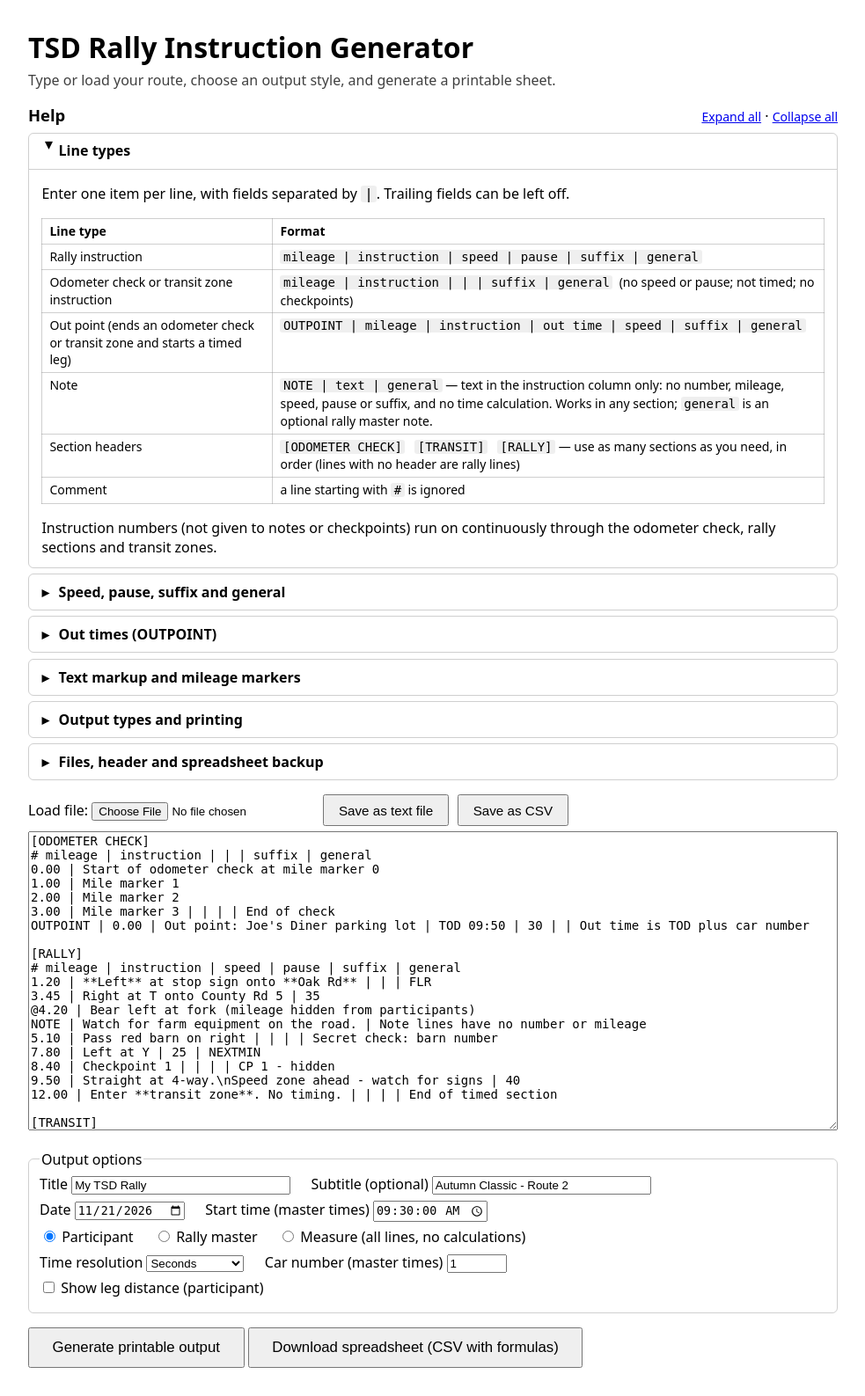
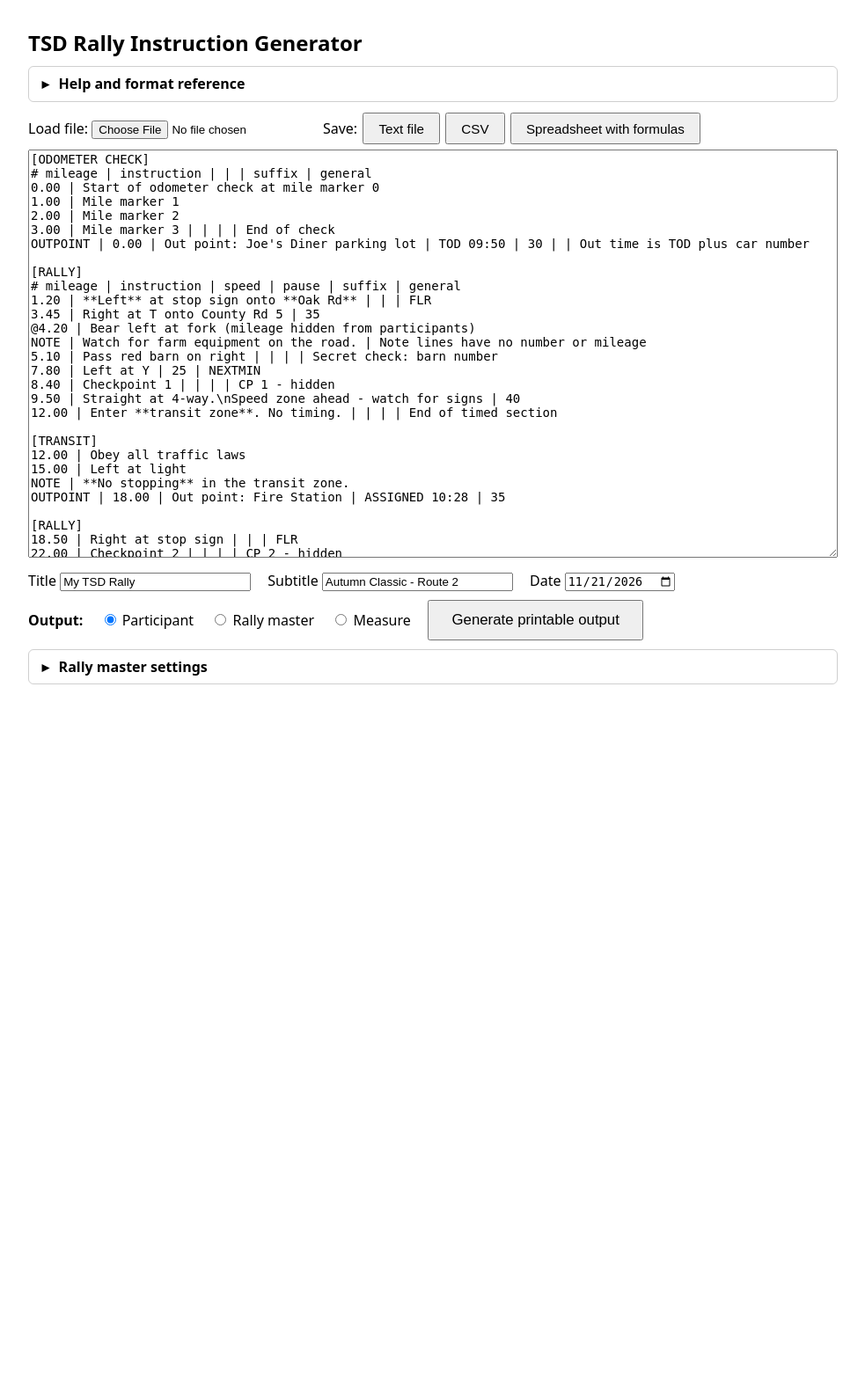
Before and after one commit to bpaauwe/rallymaster, a Flask app: page / in a window 1280 px wide. Shown: the whole page at 88% size, without its empty margins (148-1131 px from the left). After the commit the page ends 778 px from the top, so only its background shows below. Run offline with Flask 3, Linux system fonts and the light colour scheme.

Commit message:
Re-organize the display.
No real functional changes.

-Make the help section compact with rotating arrows to expand
the various sections.

- Have a compact view at the bottom with just the heading info
and the generate options.

- Make a rally master settings section that expands with a
rotating arrow.

```diff
--- a/tsd_rally/templates/index.html
+++ b/tsd_rally/templates/index.html
@@ -4,38 +4,44 @@
 <style>
  :root{color-scheme:light dark}
  body{font-family:system-ui,sans-serif;max-width:920px;margin:2rem auto;padding:0 1rem;line-height:1.4}
- h1{margin-bottom:.2rem} .sub{margin-top:0;opacity:.75}
- .help{margin:1rem 0}
- .help-head{display:flex;justify-content:space-between;align-items:baseline}
- .help-head h2{margin:0;font-size:1.15rem} .help-head a{font-size:14px}
- .help details{border:1px solid #8886;border-radius:6px;margin:.4rem 0}
- .help summary{cursor:pointer;font-weight:600;padding:.55rem .9rem;list-style:none;user-select:none}
- .help summary::-webkit-details-marker{display:none}
- .help summary::before{content:"\25B8";display:inline-block;width:1.2em;transition:transform .15s}
- .help details[open]>summary::before{transform:rotate(90deg)}
- .help details[open]>summary{border-bottom:1px solid #8886}
- .help details>*:not(summary){margin-left:.9rem;margin-right:.9rem}
- .help details>*:last-child{margin-bottom:.7rem}
- .help details>table.ref{width:calc(100% - 1.8rem)}
+ h1{margin:0 0 .6rem;font-size:1.5rem}
+ details.acc{border:1px solid #8886;border-radius:6px;margin:.4rem 0}
+ details.acc>summary{cursor:pointer;font-weight:600;padding:.5rem .9rem;list-style:none;user-select:none}
+ details.acc>summary::-webkit-details-marker{display:none}
+ details.acc>summary::before{content:"\25B8";display:inline-block;width:1.2em;transition:transform .15s}
+ details.acc[open]>summary::before{transform:rotate(90deg)}
+ details.acc[open]>summary{border-bottom:1px solid #8886}
+ details.acc>*:not(summary){margin-left:.9rem;margin-right:.9rem}
+ details.acc>*:last-child{margin-bottom:.7rem}
+ details.acc>table.ref{width:calc(100% - 1.8rem)}
+ .help-links{margin-top:.5rem;font-size:14px;text-align:right}
+ .row{display:flex;flex-wrap:wrap;gap:.4rem 1.2rem;align-items:center;margin:.6rem 0}
+ .row label{white-space:nowrap}
+ .set{margin:.55rem 0}
+ .set .hint{margin:.1rem 0 0}
  table.ref{border-collapse:collapse;width:100%;margin:.6rem 0;font-size:14px}
  table.ref th,table.ref td{border:1px solid #8886;padding:4px 8px;text-align:left;vertical-align:top}
  code{font-family:ui-monospace,monospace;background:#8882;padding:0 .25em;border-radius:3px}
  .toolbar{display:flex;flex-wrap:wrap;gap:.6rem;align-items:center;margin:.8rem 0 .4rem}
  #status{opacity:.75;font-size:14px}
- textarea{width:100%;height:340px;font-family:ui-monospace,monospace;font-size:14px;box-sizing:border-box}
+ textarea{width:100%;height:58vh;min-height:320px;font-family:ui-monospace,monospace;font-size:14px;box-sizing:border-box}
  fieldset{margin:1rem 0;border:1px solid #8886;border-radius:6px}
- fieldset label{margin-right:1.2rem;display:inline-block;margin-bottom:.4rem}
+ fieldset.opts label{margin-right:1.2rem;display:inline-block;margin-bottom:.4rem}
+ fieldset.opts label.opt{display:block;margin:.25rem 0}
+ label.opt small{display:block;margin-left:1.7rem;opacity:.75}
+ .hint{display:block;font-size:13px;opacity:.75;margin:0 0 .6rem}
+ label .hint{display:inline;margin-left:.4rem}
+ .dim{opacity:.45}
+ .grp{display:inline-flex;gap:.4rem;align-items:center}
  button{padding:.45rem 1rem;font-size:.95rem;cursor:pointer}
  button.go{padding:.7rem 1.6rem;font-size:1.05rem}
 </style></head><body>
 <h1>TSD Rally Instruction Generator</h1>
-<p class="sub">Type or load your route, choose an output style, and generate a printable sheet.</p>
 
-<section class="help" id="help">
- <div class="help-head"><h2>Help</h2>
-  <span><a href="#" id="expand-all">Expand all</a> &middot; <a href="#" id="collapse-all">Collapse all</a></span></div>
+<details class="acc" id="help"><summary>Help and format reference</summary>
+ <div class="help-links"><a href="#" id="expand-all">Expand all</a> &middot; <a href="#" id="collapse-all">Collapse all</a></div>
 
- <details open><summary>Line types</summary>
+ <details class="acc sub"><summary>Line types</summary>
   <p>Enter one item per line, with fields separated by <code>|</code>. Trailing fields can be left off.</p>
   <table class="ref">
    <tr><th>Line type</th><th>Format</th></tr>
@@ -49,7 +55,7 @@
   <p>Instruction numbers (not given to notes or checkpoints) run on continuously through the odometer check, rally sections and transit zones.</p>
  </details>
 
- <details><summary>Speed, pause, suffix and general</summary>
+ <details class="acc sub"><summary>Speed, pause, suffix and general</summary>
   <table class="ref">
    <tr><th>Field</th><th>What it does</th></tr>
    <tr><td>Speed (mph)</td><td>Applies from that mileage on. Printed in the instruction as <code>CAST 30</code>.</td></tr>
@@ -59,7 +65,7 @@
   </table>
  </details>
 
- <details><summary>Out times (OUTPOINT)</summary>
+ <details class="acc sub"><summary>Out times (OUTPOINT)</summary>
   <table class="ref">
    <tr><th>Out time</th><th>Meaning</th></tr>
    <tr><td><code>TOD 09:50</code></td><td>Time of day plus car number: car 1 goes out at 09:51, car 2 at 09:52. Participants see <code>Out time 9:50 + car number</code>.</td></tr>
@@ -67,10 +73,10 @@
    <tr><td><code>NEXTMIN</code></td><td>Richta next minute out: the car goes out at the next whole minute after it arrives. Participants see <code>Next minute out</code>. Add the arrival time to assume for the master sheet (<code>NEXTMIN 10:12:50</code>).</td></tr>
    <tr><td>Older forms</td><td>A plain clock time (<code>09:51:00</code>) or <code>+20</code> (minutes after the section starts) also still work.</td></tr>
   </table>
-  <p>Without a clock, <code>ASSIGNED</code> and <code>NEXTMIN</code> use the time the car left the previous timed section (or the Start time in the output options). The <b>Car number</b> option sets which car the rally master times are shown for.</p>
+  <p>Without a clock, <code>ASSIGNED</code> and <code>NEXTMIN</code> use the time the car left the previous timed section (or the Start time under Rally master times). The <b>Car number</b> under Rally master times sets which car the times are shown for.</p>
  </details>
 
- <details><summary>Text markup and mileage markers</summary>
+ <details class="acc sub"><summary>Text markup and mileage markers</summary>
   <table class="ref">
    <tr><th>Marker</th><th>What it does</th></tr>
    <tr><td><code>**word**</code> &nbsp; <code>*word*</code> &nbsp; <code>***word***</code></td><td>Prints the words in <b>bold</b>, <i>italic</i>, or <b><i>bold italic</i></b>. Pause and CAST are bolded automatically.</td></tr>
@@ -80,7 +86,7 @@
   </table>
  </details>
 
- <details><summary>Output types and printing</summary>
+ <details class="acc sub"><summary>Output types and printing</summary>
   <table class="ref">
    <tr><th>Output</th><th>What it shows</th></tr>
    <tr><td>Participant</td><td>Instruction numbers, mileage and instructions (with Pause, CAST and suffix). Checkpoints, General notes and master-only mileages are left out. Leg distances are optional.</td></tr>
@@ -90,43 +96,57 @@
   <p>Page numbers print in the footer in Chrome and Edge (v131+); in other browsers turn on &ldquo;Headers and footers&rdquo; in the print dialog.</p>
  </details>
 
- <details><summary>Files, header and spreadsheet backup</summary>
+ <details class="acc sub"><summary>Files, header and spreadsheet backup</summary>
   <p><b>File header</b> (optional): <code>Title: ...</code> &nbsp; <code>Subtitle: ...</code> &nbsp; <code>Date: 2026-11-21</code> &nbsp; <code>Start time: 09:30:00</code>, one per line, usually at the top. When a file is loaded or pasted they fill in the form fields below and are removed from the text. <b>Save as text file</b> writes them back in.</p>
   <p><b>Loading:</b> a <code>.txt</code> file in this format, or a <code>.csv</code> with the columns <code>mileage, instruction, speed, pause, suffix, general</code> (header row optional; cells may contain line breaks; rows like <code>Title,My Rally</code> or <code>Date,2026-11-21</code> set the title area).</p>
   <p><b>Saving:</b> <b>Save as text file</b> or <b>Save as CSV</b> keeps your route (reload it later with Load file).</p>
   <p><b>Spreadsheet backup:</b> <b>Download spreadsheet (CSV with formulas)</b> saves every line plus formulas for the instruction text, perfect times, out times and checkpoint times. Open it in Excel or Google Sheets and change a mileage, speed or pause (or the start time or car number at the top) and everything recalculates. Times that are typed in the sheet (start time, out clocks) should stay in hh:mm:ss form.</p>
  </details>
-</section>
+</details>
 
-<form method="post" action="/generate" target="_blank">
+<form method="post" action="/generate" target="_blank" id="route-form">
  <div class="toolbar">
   <label>Load file: <input type="file" id="file" accept=".txt,.text,.tsd,.csv,text/plain,text/csv"></label>
-  <button type="button" id="save">Save as text file</button>
-  <button type="button" id="save-csv">Save as CSV</button>
+  <span class="grp">Save:
+   <button type="button" id="save">Text file</button>
+   <button type="button" id="save-csv">CSV</button>
+   <button type="button" id="save-sheet" title="A backup you can open in Excel or Google Sheets: every input plus formulas for all calculated values">Spreadsheet with formulas</button>
+  </span>
   <span id="status"></span>
  </div>
  <textarea name="data" id="data" spellcheck="false">{{ sample }}</textarea>
 
- <fieldset><legend>Output options</legend>
-  <label>Title <input name="title" id="title" value="My TSD Rally" size="28"></label>
-  <label>Subtitle (optional) <input name="subtitle" id="subtitle" value="Autumn Classic - Route 2" size="28"></label><br>
+ <div class="row">
+  <label>Title <input name="title" id="title" value="My TSD Rally" size="24"></label>
+  <label>Subtitle <input name="subtitle" id="subtitle" value="Autumn Classic - Route 2" size="24" placeholder="(optional)"></label>
   <label>Date <input type="date" name="event_date" id="event_date" value="{{ today }}"></label>
-  <label>Start time (master times) <input type="time" step="1" name="start_time" id="start_time" value="09:30:00"></label><br>
-  <label><input type="radio" name="mode" value="participant" checked> Participant</label>
-  <label><input type="radio" name="mode" value="master"> Rally master</label>
-  <label><input type="radio" name="mode" value="measure"> Measure (all lines, no calculations)</label><br>
-  <label>Time resolution
+ </div>
+
+ <div class="row">
+  <b>Output:</b>
+  <label title="Numbered instructions with mileage. Checkpoints and rally master notes are left out."><input type="radio" name="mode" value="participant" checked> Participant</label>
+  <label title="Every line, with perfect times, out times and checkpoint times."><input type="radio" name="mode" value="master"> Rally master</label>
+  <label title="Every line in the participant layout with blank mileage cells to write in. No calculations."><input type="radio" name="mode" value="measure"> Measure</label>
+  <button class="go">Generate printable output</button>
+ </div>
+
+ <details class="acc" id="master-settings"><summary>Rally master settings</summary>
+  <p class="hint">Used by the rally master sheet and the spreadsheet download. The participant and measure sheets show no clock times.</p>
+  <div class="set"><label>Start time <input type="time" step="1" name="start_time" id="start_time" value="09:30:00"></label>
+   <span class="hint">The clock the times count from when the route has no OUTPOINT, and where an ASSIGNED or NEXTMIN out point with no clock starts from.</span></div>
+  <div class="set"><label>Car number <input type="number" name="car" id="car" value="1" min="0" style="width:4.5em"></label>
+   <span class="hint">The car the times are worked out for. It only matters for out points written as <code>TOD</code> (out time = time of day + car number minutes): with <code>TOD 09:50</code>, car 1 goes out at 09:51 and car 2 at 09:52.</span></div>
+  <div class="set" id="opt-resolution"><label>Time resolution
    <select name="resolution"><option value="second">Seconds</option><option value="minute">Whole minutes</option></select></label>
-  <label>Car number (master times) <input type="number" name="car" value="1" min="0" style="width:4.5em"></label><br>
-  <label><input type="checkbox" name="show_leg"> Show leg distance (participant)</label>
- </fieldset>
- <button class="go">Generate printable output</button>
- <button class="go" formaction="/export" formtarget="_self" title="A backup you can open in Excel or Google Sheets: every input plus formulas for all calculated values">Download spreadsheet (CSV with formulas)</button>
+   <span class="hint">Rally master clock and checkpoint times. Available when the output is Rally master.</span></div>
+  <div class="set" id="opt-leg"><label><input type="checkbox" name="show_leg"> Show leg distance</label>
+   <span class="hint">Adds a leg distance column. Available when the output is Participant.</span></div>
+ </details>
 </form>
 
 <script>
 // Help accordion: each section opens and closes on its own; these links do all of them
-function setAll(open) { document.querySelectorAll('#help details').forEach(d => { d.open = open; }); }
+function setAll(open) { document.querySelectorAll('#help details.sub').forEach(d => { d.open = open; }); }
 document.getElementById('expand-all').addEventListener('click', e => { e.preventDefault(); setAll(true); });
 document.getElementById('collapse-all').addEventListener('click', e => { e.preventDefault(); setAll(false); });
 const box = document.getElementById('data'), status = document.getElementById('status');
@@ -291,9 +311,31 @@ document.getElementById('save').addEventListener('click', () => {
   const head = headPairs().map(([k, v]) => k + ': ' + v);
   download(baseName() + '.txt', (head.length ? head.join('\n') + '\n\n' : '') + box.value, 'text/plain');
 });
+document.getElementById('save-sheet').addEventListener('click', () => {
+  headerFromBox();
+  const form = document.getElementById('route-form'), action = form.action, target = form.target;
+  form.action = '/export'; form.target = '_self';      // downloads a file, so the page stays put
+  form.submit();
+  form.action = action; form.target = target;
+  status.textContent = 'Preparing spreadsheet...';
+});
 document.getElementById('save-csv').addEventListener('click', () => {
   headerFromBox();
   // BOM so Excel reads the file as UTF-8
   download(baseName() + '.csv', '\uFEFF' + textToCsv(box.value, headPairs()), 'text/csv;charset=utf-8');
 });
+
+// Dim and disable the display options that do not apply to the chosen output type
+function syncOptions() {
+  const mode = document.querySelector('input[name=mode]:checked').value;
+  const set = (id, on) => {
+    const el = document.getElementById(id);
+    el.classList.toggle('dim', !on);
+    el.querySelectorAll('select,input').forEach(i => { i.disabled = !on; });
+  };
+  set('opt-resolution', mode === 'master');
+  set('opt-leg', mode === 'participant');
+}
+document.querySelectorAll('input[name=mode]').forEach(r => r.addEventListener('change', syncOptions));
+syncOptions();
 </script></body></html>
```
